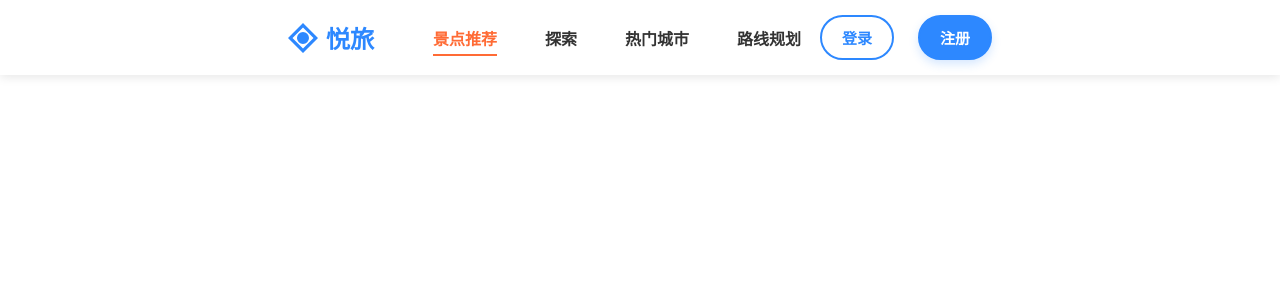
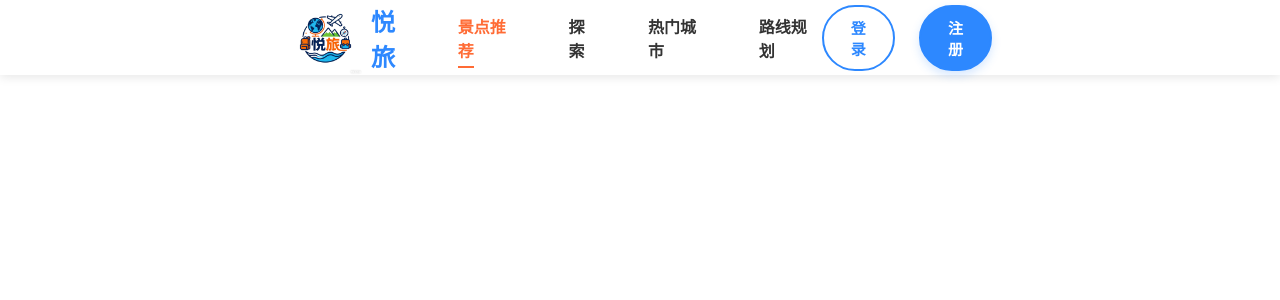
Before and after one commit to Uchkun07/travel-system, a Vue app in the folder frontend-apps/homepage/: page / in a window 1280 px wide. Shown: the top 300 px of the page. Built offline with nearby package versions, Linux system fonts and the light colour scheme.

Commit message:
feat(frontend): 更新title和logo

```diff
--- a/frontend-apps/homepage/index.html
+++ b/frontend-apps/homepage/index.html
@@ -1,10 +1,10 @@
-<!doctype html>
+<!DOCTYPE html>
 <html lang="en">
   <head>
     <meta charset="UTF-8" />
-    <link rel="icon" type="image/svg+xml" href="/vite.svg" />
+    <link rel="icon" type="image/png" href="/src/assets/imgs/logo.png" />
     <meta name="viewport" content="width=device-width, initial-scale=1.0" />
-    <title>homepage</title>
+    <title>悦旅 - 探索世界的每一个角落</title>
   </head>
   <body>
     <div id="app"></div>
--- a/frontend-apps/homepage/src/components/navigation.vue
+++ b/frontend-apps/homepage/src/components/navigation.vue
@@ -1,7 +1,7 @@
 <template>
   <nav class="navbar">
     <div class="logo">
-      <logo />
+      <img src="@/assets/imgs/logo.png" alt="悦旅 Logo" />
       <h1>悦旅</h1>
     </div>
     <div class="menu">
@@ -20,9 +20,7 @@
 </template>
 
 <script setup lang="ts">
-import { ref, onMounted, onUnmounted } from "vue";
 import { ElButton } from "element-plus";
-import Logo from "@/assets/svgs/logo.vue";
 </script>
 
 <style scoped>
@@ -46,6 +44,11 @@ import Logo from "@/assets/svgs/logo.vue";
   align-items: center;
   gap: 0.5rem;
   font-size: 0.8rem;
+  img {
+    width: 75px;
+    height: 75px;
+    object-fit: contain;
+  }
   h1 {
     font-size: 1.5rem;
     font-weight: bold;
```
Also changed, not shown: frontend-apps/homepage/src/assets/imgs/logo.png (added).
